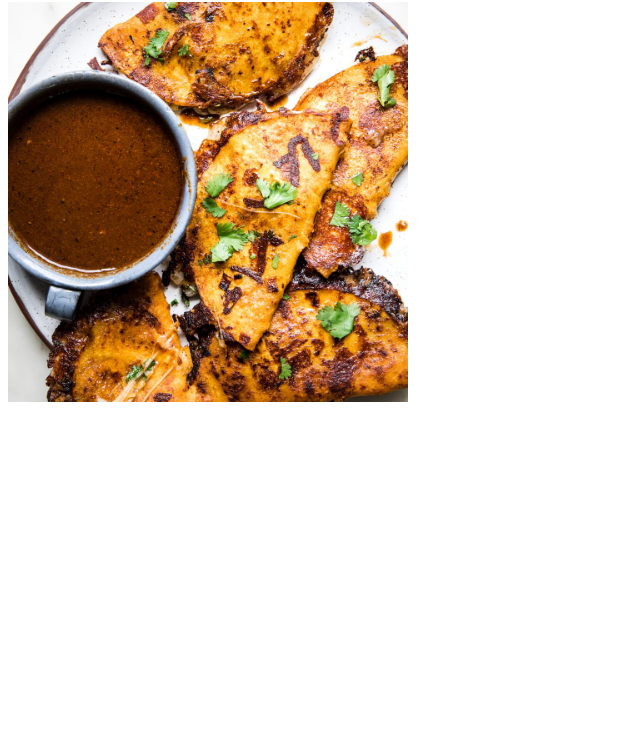
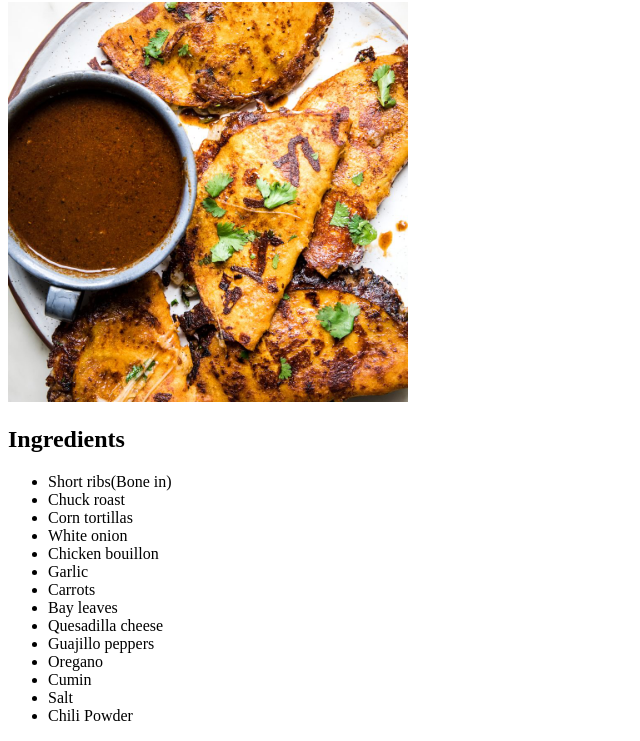
Before and after one commit to JosanJemas/odin-recipes, a plain HTML site: page recipes/Birria-Tacos.html in a window 1280 px wide. Shown: the part 78-819 px from the top of the page, without its empty margins (0-640 px from the left). Drawn offline with Linux system fonts and the light colour scheme.

Commit message:
Added list of ingredients to Birria-Tacos.html

```diff
--- a/recipes/Birria-Tacos.html
+++ b/recipes/Birria-Tacos.html
@@ -10,5 +10,23 @@
 
     <img src="../images/Birria-Tacos.jpeg"
      alt="Plate of birria tacos" height="400" width="400">
+
+     <h2>Ingredients</h2>
+     <ul>
+        <li>Short ribs(Bone in)</li>
+        <li>Chuck roast</li>
+        <li>Corn tortillas</li>
+        <li>White onion</li>
+        <li>Chicken bouillon</li>
+        <li>Garlic</li>
+        <li>Carrots</li>
+        <li>Bay leaves</li>
+        <li>Quesadilla cheese</li>
+        <li>Guajillo peppers</li>
+        <li>Oregano</li>
+        <li>Cumin</li>
+        <li>Salt</li>
+        <li>Chili Powder</li>
+     </ul>
 </body>
 </html>
```
